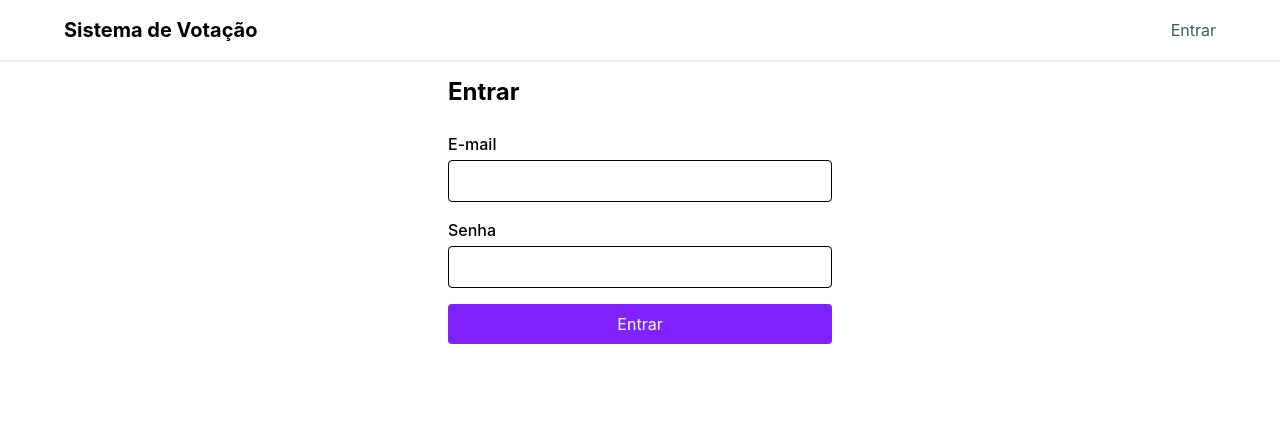
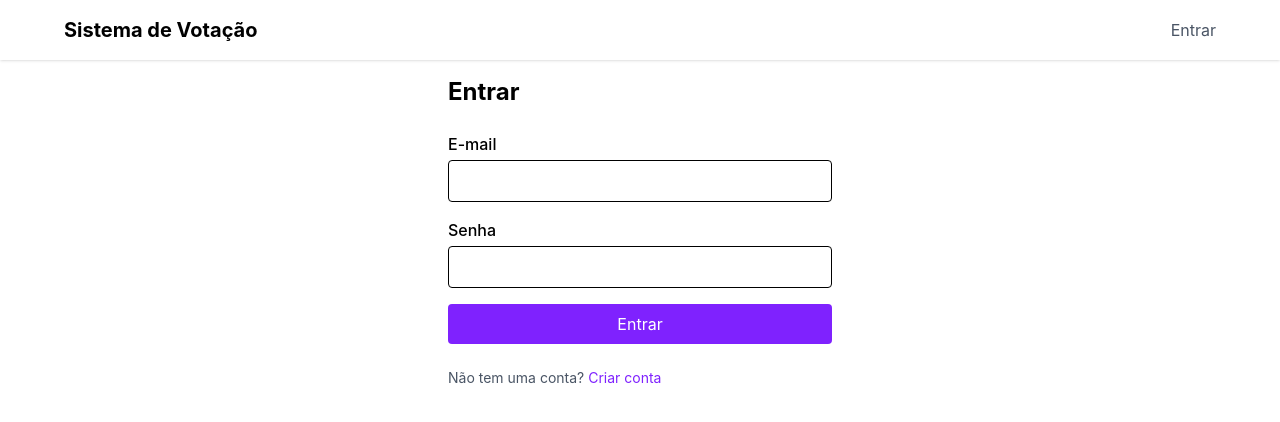
Before and after one commit to jorgemendes07/sistema-de-votacao, an Angular app in the folder frontend/: page /login in a window 1280 px wide. Shown: the top 422 px of the page. Built offline with nearby package versions, Linux system fonts and the light colour scheme.

Commit message:
refactor: ajusta tela de login apos adicao do registro

```diff
--- a/frontend/src/app/features/auth/login/login.html
+++ b/frontend/src/app/features/auth/login/login.html
@@ -36,4 +36,9 @@
       Entrar
     </button>
   </form>
+
+  <p class="text-sm text-gray-600">
+    Não tem uma conta?
+    <a routerLink="/register" class="text-violet-600 hover:underline">Criar conta</a>
+  </p>
 </div>
--- a/frontend/src/app/features/auth/login/login.ts
+++ b/frontend/src/app/features/auth/login/login.ts
@@ -1,11 +1,11 @@
 import { Component, inject, signal } from '@angular/core';
-import { Router } from '@angular/router';
+import { Router, RouterLink } from '@angular/router';
 import { FormsModule } from '@angular/forms';
 import { AuthService } from '../../../core/services/auth';
 
 @Component({
   selector: 'app-login',
-  imports: [FormsModule],
+  imports: [FormsModule, RouterLink],
   templateUrl: './login.html',
 })
 export class Login {
```
